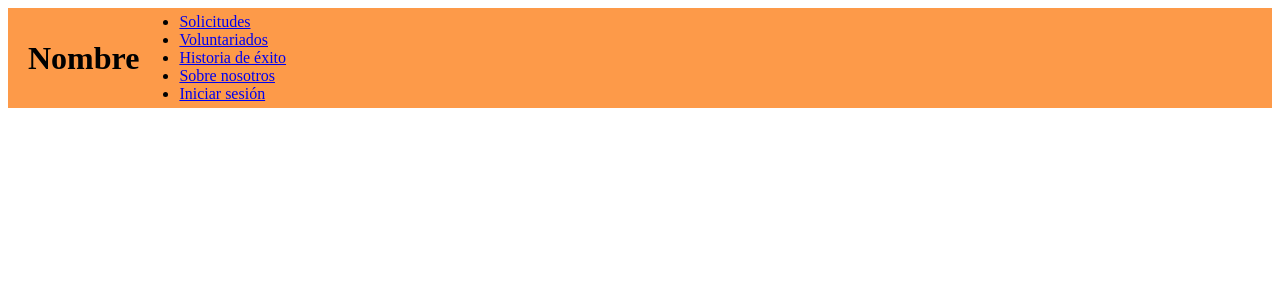
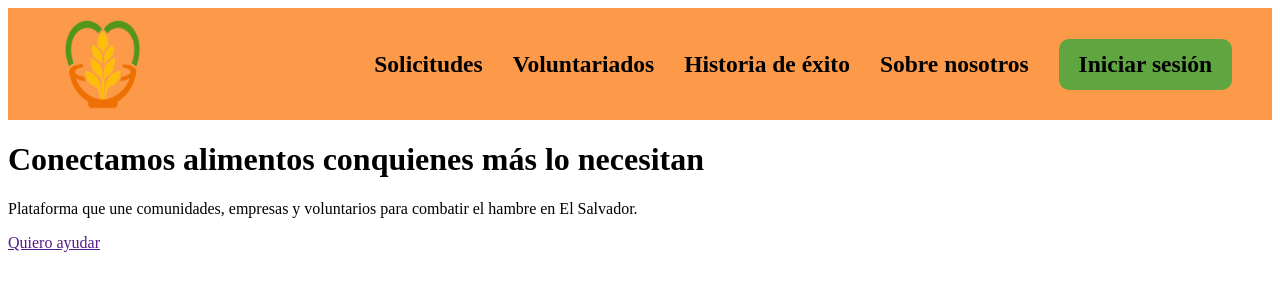
Before and after one commit to AleEsc0bar09/EXPOLOGROS-G4, a PHP site: page / in a window 1280 px wide. Shown: the top 300 px of the page. Run offline with PHP 8.4, Linux system fonts and the light colour scheme.

Commit message:
proyecto
parte 2

```diff
--- a/Proyecto/CSS/estilo.css
+++ b/Proyecto/CSS/estilo.css
@@ -1,11 +1,45 @@
-#header2{
+#header{
   position: sticky;
   top: 0;
   z-index: 1000;
   backdrop-filter: blur(8px);
   background: #fd9a49;
-  padding: 20px 20px;
-  height: 60px;
+  display: flex;
+  justify-content: space-between;
+  align-items: center;
+  padding: 1px 40px;
+  height: 10;
+}
+
+nav ul{
   display: flex;
   align-items: center;
+  list-style: none;
+  gap: 30px;
+  margin:0;
+  padding: 0;
 }
+ nav ul li a{
+  text-decoration: none;
+  color: #000000;
+  font-weight: bold;
+  font-size: 23.5px;
+ }
+
+ #img{
+  display: block;
+  cursor: pointer;
+ }
+#s5{
+  background-color: #5fa640;
+  color: rgb(255, 254, 254);
+  text-decoration: none;
+  padding: 12px 20px;
+  border-radius: 10px;
+  font-size: 18px;
+  font-weight: bold;
+}
+
+#s5:hover{
+  transform: scale(1.1);
+}
--- a/Proyecto/index.html
+++ b/Proyecto/index.html
@@ -6,18 +6,23 @@
     <title>Document</title>
     <link rel="stylesheet" href="CSS/estilo.css">
 </head>
-<body>
-    <header id="header2">
-      <h1 id="Titulo">Nombre</h1>
+<body id="inicio">
+    <header id="header">
+      <a href="#inicio" >
+      <img id="imagen" src="img/image-removebg-preview.png" height="110" width="110" align="left">
+      </a>
       <nav id="link">
-         <ul id="link2">
-            <li id="link3"><a href="#s1">Solicitudes</a></li>
-            <li><a href="voluntarios.html">Voluntariados</a></li>
-            <li><a href="#s3">Historia de éxito</a></li>
-            <li><a href="#s4">Sobre nosotros</a></li>
-            <li><a href="#s4">Iniciar sesión</a></li>
+         <ul>
+            <li id="s1"><a href="solicitudes.html">Solicitudes</a></li>
+            <li id="s2"><a href="voluntarios.html">Voluntariados</a></li>
+            <li id="s3"><a href="historia de exito.html">Historia de éxito</a></li>
+            <li id="s4"><a href="sobre nosotros.html">Sobre nosotros</a></li>
+            <li id="s5"><a href="iniciar sesion.html">Iniciar sesión</a></li>
          </ul>
       </nav>
    </header>
+   <h1>Conectamos alimentos conquienes más lo necesitan</h1>
+   <p>Plataforma que une comunidades, empresas y voluntarios para combatir el hambre en El Salvador.</p>
+   <p id="button"><a href="">Quiero ayudar</a></p>
 </body>
 </html>
```
Also changed, not shown: Proyecto/img/image-removebg-preview.png (renamed from img/image-removebg-preview.png).
